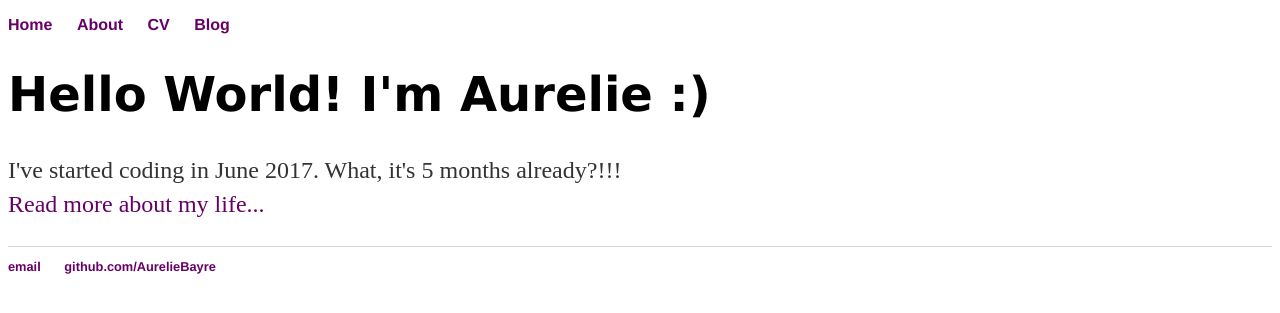
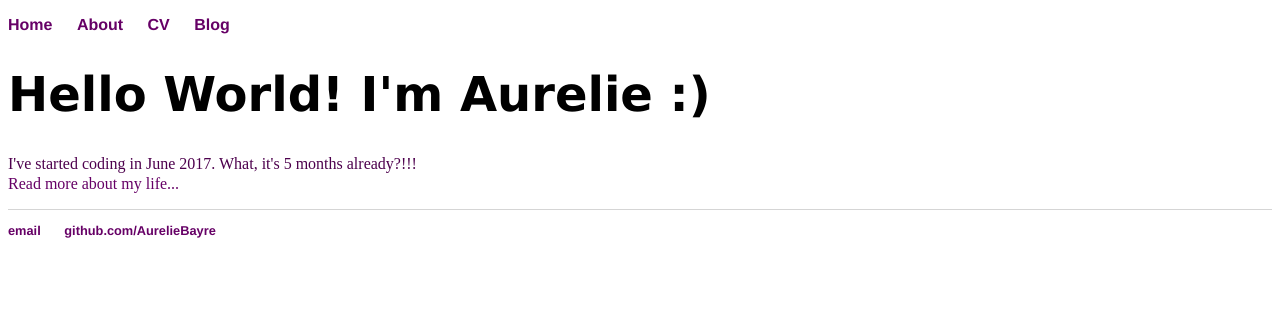
Before and after one commit to AurelieBayre/aurelieBayre.github.io, a Jekyll site: the page built from index.html, in a window 1280 px wide. Shown: the top 313 px of the page. Built offline with Jekyll 4.4.1, drawn with Linux system fonts in a browser that asks for light colours.

Commit message:
Update main.css

```diff
--- a/css/main.css
+++ b/css/main.css
@@ -1,6 +1,6 @@
-nabody {
-    margin: 60px auto;
-    width: 70%;
+nbody {
+    margin: 70px auto;
+    width: 65%;
 }
 nav ul, footer ul {
     font-family:'Helvetica', 'Arial', 'Sans-Serif';
@@ -25,13 +25,13 @@
     font-family:'Verdana', 'Arial', 'Sans-Serif';
 }
 p {
-    font-size: 1.5em;
-    line-height: 1.4em;
-    color: #333;
+    font-size: 1em;
+    line-height: 1.2em;
+    color: #4d004d;
 }
 footer {
     border-top: 1px solid #d5d5d5;
-    font-size: .8em;
+    font-size: 0.8em;
 }
 
 ul.posts {
```
